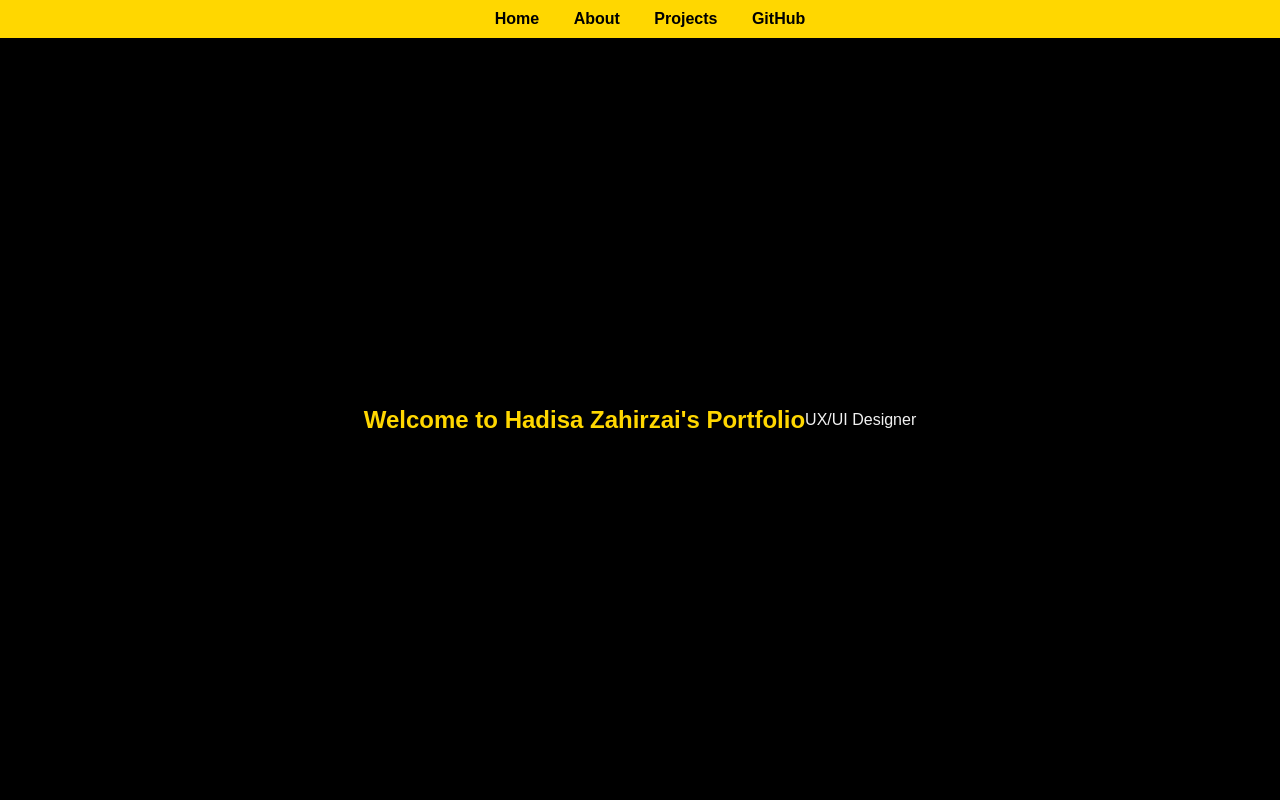
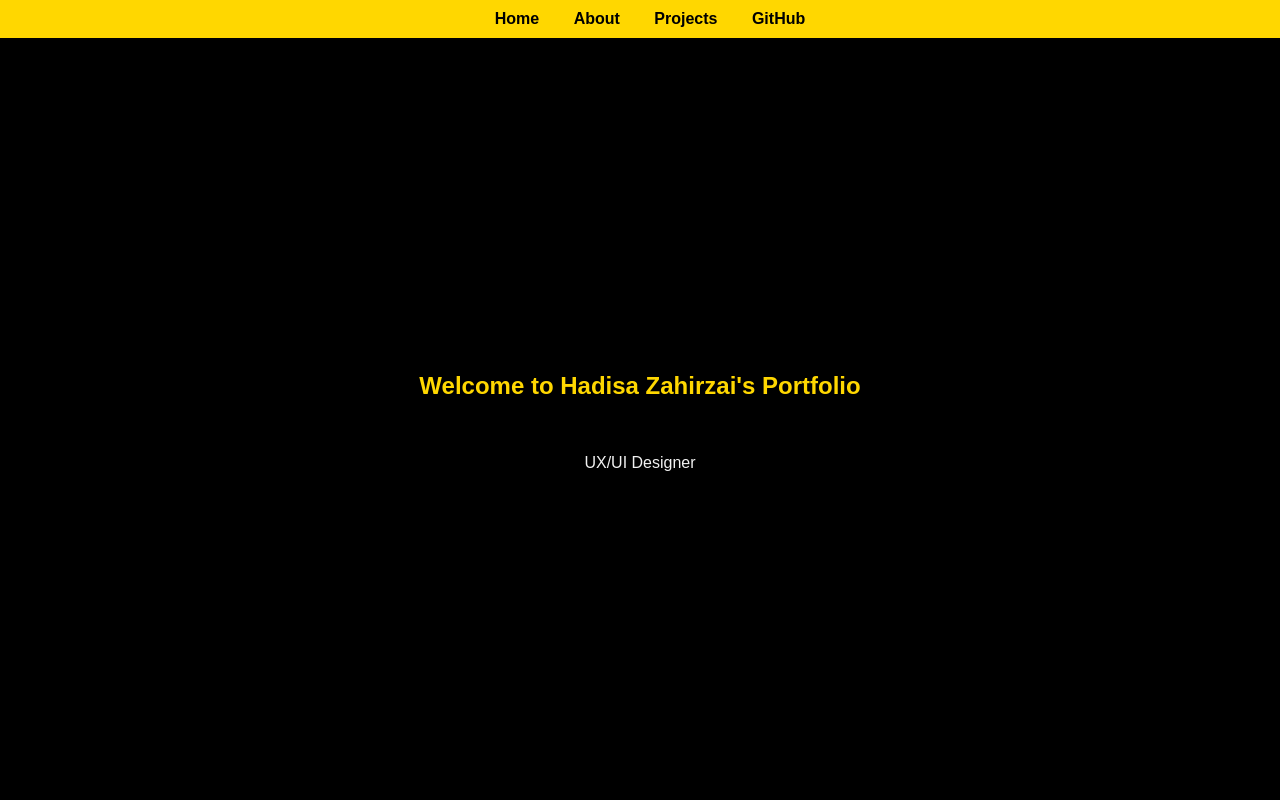
Before and after one commit to Hadis-z/Portfolio-Hadisa, a plain HTML site: page index.html in a window 1280 px wide. Shown: the top 800 px of the page. Drawn offline with Linux system fonts and the light colour scheme.

Commit message:
aligned the text in the welcome section

```diff
--- a/styles.css
+++ b/styles.css
@@ -30,6 +30,7 @@ section {
 #welcome-section {
   height: 100vh;
   display: flex;
+  flex-direction: column;
   align-items: center;
   justify-content: center;
   background-color: #000;
```
Also changed, not shown: index.html (+1 -0 lines).
